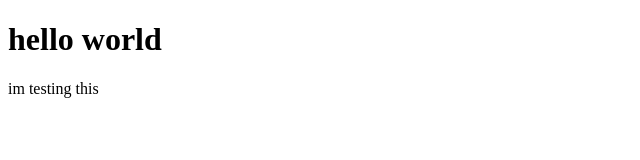
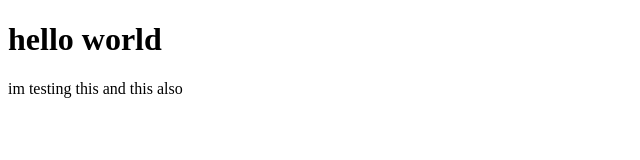
Before and after one commit to Charanagit/my-project-github-actions-, a plain HTML site: page index.html in a window 1280 px wide. Shown: the whole page, without its empty margins (0-640 px from the left). Drawn offline with Linux system fonts and the light colour scheme.

Commit message:
Update index.html

```diff
--- a/index.html
+++ b/index.html
@@ -9,6 +9,8 @@
     <h1>hello world</h1>
     <p>
         im testing this
+        and this also
+
     </p>
 </body>
 </html>
```
